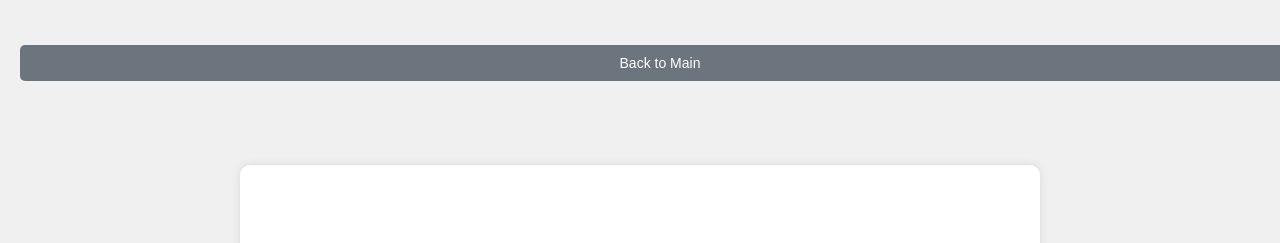
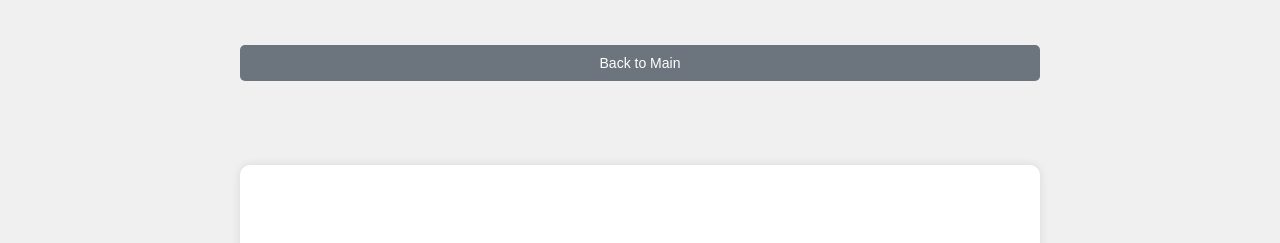
Before and after one commit to ant253/Nexus-Home-Hub, a plain HTML site: page public/login.html in a window 1280 px wide. Shown: the top 243 px of the page. Drawn offline with Linux system fonts and the light colour scheme.

Commit message:
Fixed "Back to Main" button.

```diff
--- a/public/styles.css
+++ b/public/styles.css
@@ -81,10 +81,14 @@ h1 {
     color: white;
     cursor: pointer;
     font-size: 14px;
-    position: absolute;
+    position: fixed;
     top: 20px;
-    left: 20px;
+    left: 50%;
+    transform: translateX(-50%);
     transition: background-color 0.2s;
+    width: 95%;
+    max-width: 800px;
+    min-width: 300px;
 }
 
 .nav-button:hover {
```
